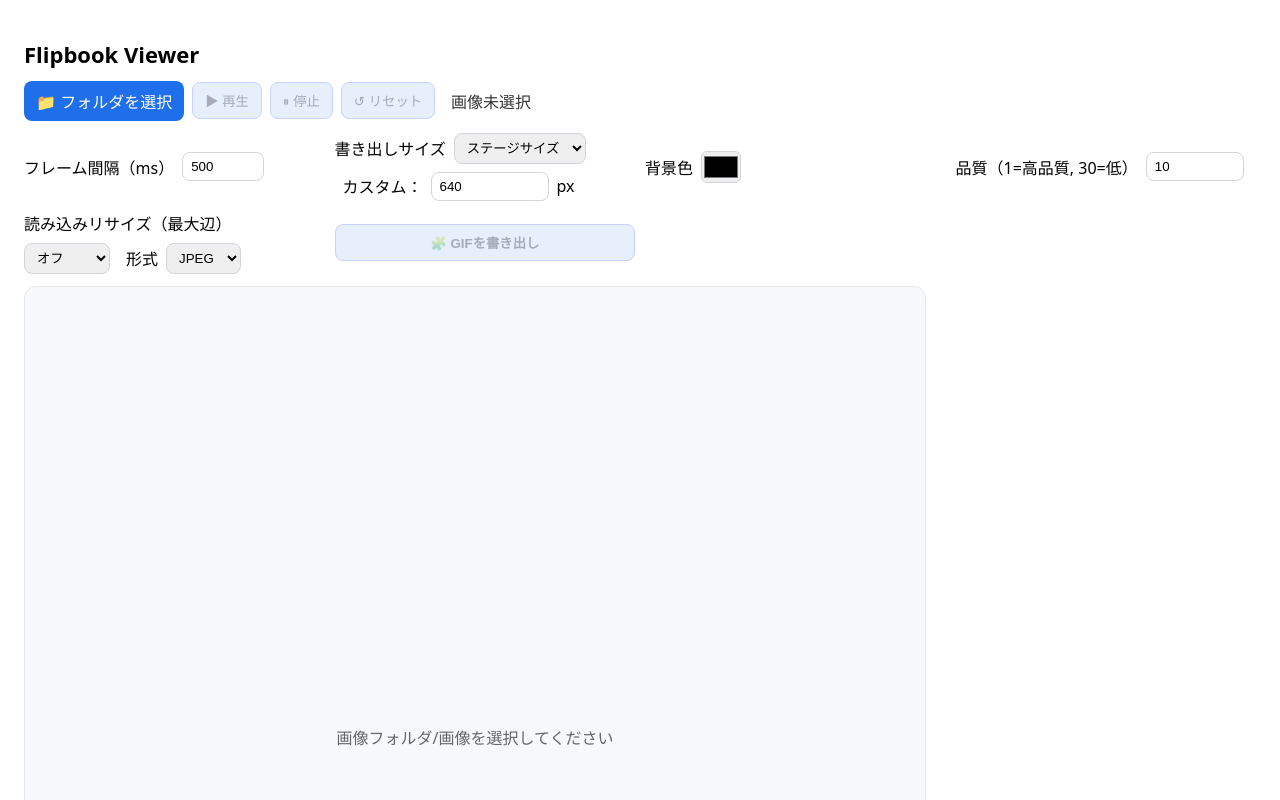
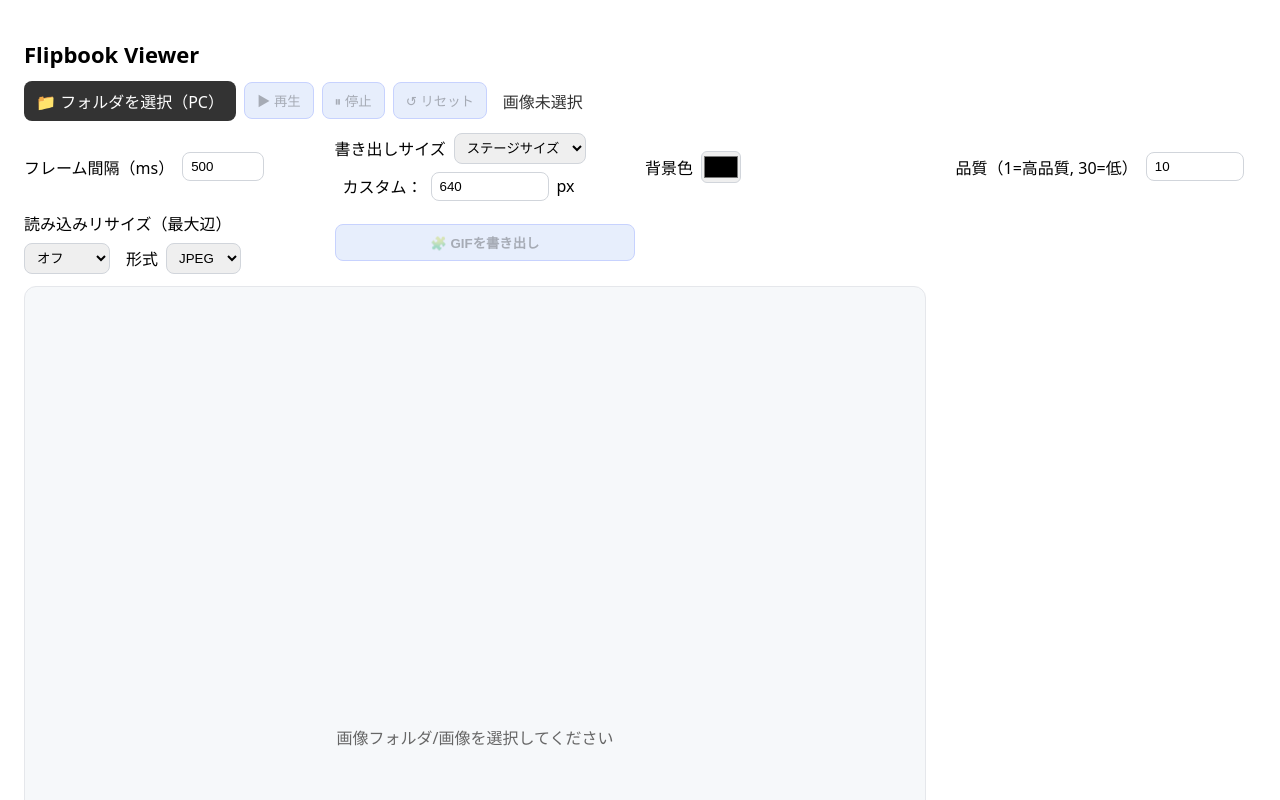
Before and after one commit to nouvelle/flipbook, a React (Vite) app: page / in a window 1280 px wide. Shown: the top 800 px of the page. Built offline with nearby package versions, Linux system fonts and the light colour scheme.

Commit message:
add: モバイルの判定処理を変更・背景色を変更

```diff
--- a/src/components/FilePicker.tsx
+++ b/src/components/FilePicker.tsx
@@ -5,47 +5,78 @@ interface Props {
 }
 
 export default function FilePicker({ onFiles }: Props) {
+  // iOS (iPadOS含む) 判定：iPadOSが Mac っぽく名乗るケースも拾う
+  const isIOS = useMemo(() => {
+    const ua = navigator.userAgent || "";
+    const isiOSDevice = /iPad|iPhone|iPod/.test(ua);
+    // iPadOS 13+ は UA に "Macintosh" を含むが、タッチポイント > 1
+    const isIPadOS = /Macintosh/.test(ua) && navigator.maxTouchPoints > 1;
+    return isiOSDevice || isIPadOS;
+  }, []);
+
+  const isTouch = useMemo(() => window.matchMedia?.("(pointer: coarse)")?.matches ?? false, []);
+
+  // Chromium 系であれば UA-CH からもモバイル判定を補助
+  const uaDataMobile = (navigator as any).userAgentData?.mobile ?? false;
+
+  // 最終的にモバイル扱いにするか
+  const forceMobile = isIOS || isTouch || uaDataMobile;
+
+  // PCのみでフォルダ選択を許可（モバイルは常に false）
   const supportsDirectory = useMemo(() => {
+    if (forceMobile) return false;
     const input = document.createElement("input");
     return "webkitdirectory" in (input as any);
-  }, []);
+  }, [forceMobile]);
 
   const handleChange: React.ChangeEventHandler<HTMLInputElement> = (e) => {
     const files = Array.from(e.target.files ?? []);
     onFiles(files);
+    e.currentTarget.value = ""; // 同じ選択の直後再選択を許可
   };
 
   return (
     <div style={{ display: "flex", alignItems: "center", gap: 8, flexWrap: "wrap" }}>
-      {supportsDirectory ? (
+      {forceMobile ? (
+        <>
+          <label style={labelStyle}>
+            🖼 写真から選ぶ
+            <input type="file" multiple accept="image/*" onChange={handleChange} style={{ display: "none" }} />
+          </label>
+          <label style={labelStyle}>
+            📷 カメラで撮る
+            <input type="file" accept="image/*" capture="environment" onChange={handleChange} style={{ display: "none" }} />
+          </label>
+          <small style={{ opacity: 0.7 }}>
+            ※ iOS で「ブラウズ」が出たら、上部の「写真」に切り替えて選んでください
+          </small>
+        </>
+      ) : supportsDirectory ? (
         <label style={labelStyle}>
-          📁 フォルダを選択
+          📁 フォルダを選択（PC）
           <input
             type="file"
+            // @ts-ignore 非標準
+            webkitdirectory=""
+            directory=""
             multiple
             accept="image/*"
             onChange={handleChange}
             style={{ display: "none" }}
-            // @ts-ignore: 非標準だが実ブラウザで動く
-            webkitdirectory=""
-            directory=""
           />
         </label>
       ) : (
-        <>
-          <label style={labelStyle}>
-            🖼 画像を選択（複数可）
-            <input type="file" multiple accept="image/*" onChange={handleChange} style={{ display: "none" }} />
-          </label>
-          <small style={{ opacity: 0.7 }}>※ この端末ではフォルダ選択はできません。</small>
-        </>
+        <label style={labelStyle}>
+          🖼 画像を選択（複数可）
+          <input type="file" multiple accept="image/*" onChange={handleChange} style={{ display: "none" }} />
+        </label>
       )}
     </div>
   );
 }
 
 const labelStyle: React.CSSProperties = {
-  background: "#1f6feb",
+  background: "#333333",
   color: "white",
   borderRadius: 8,
   padding: "8px 12px",
--- a/vite.config.ts
+++ b/vite.config.ts
@@ -17,7 +17,7 @@ export default defineConfig({
         start_url: `/${repo}/`,
         scope: `/${repo}/`,
         display: "standalone",
-        theme_color: "#1f6feb",
+        theme_color: "#333333",
         background_color: "#000000",
         // 先頭にスラッシュを付けない（base配下で解決させる）
         icons: [
```
